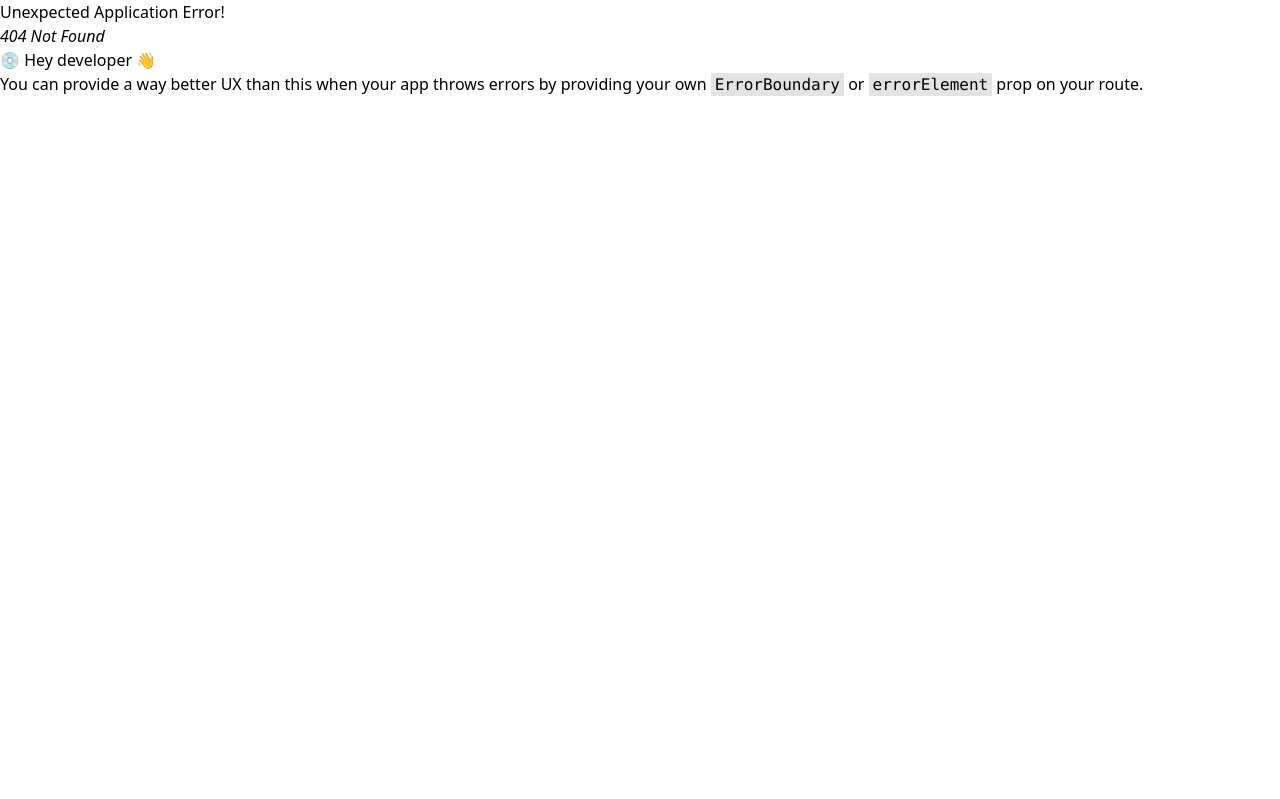
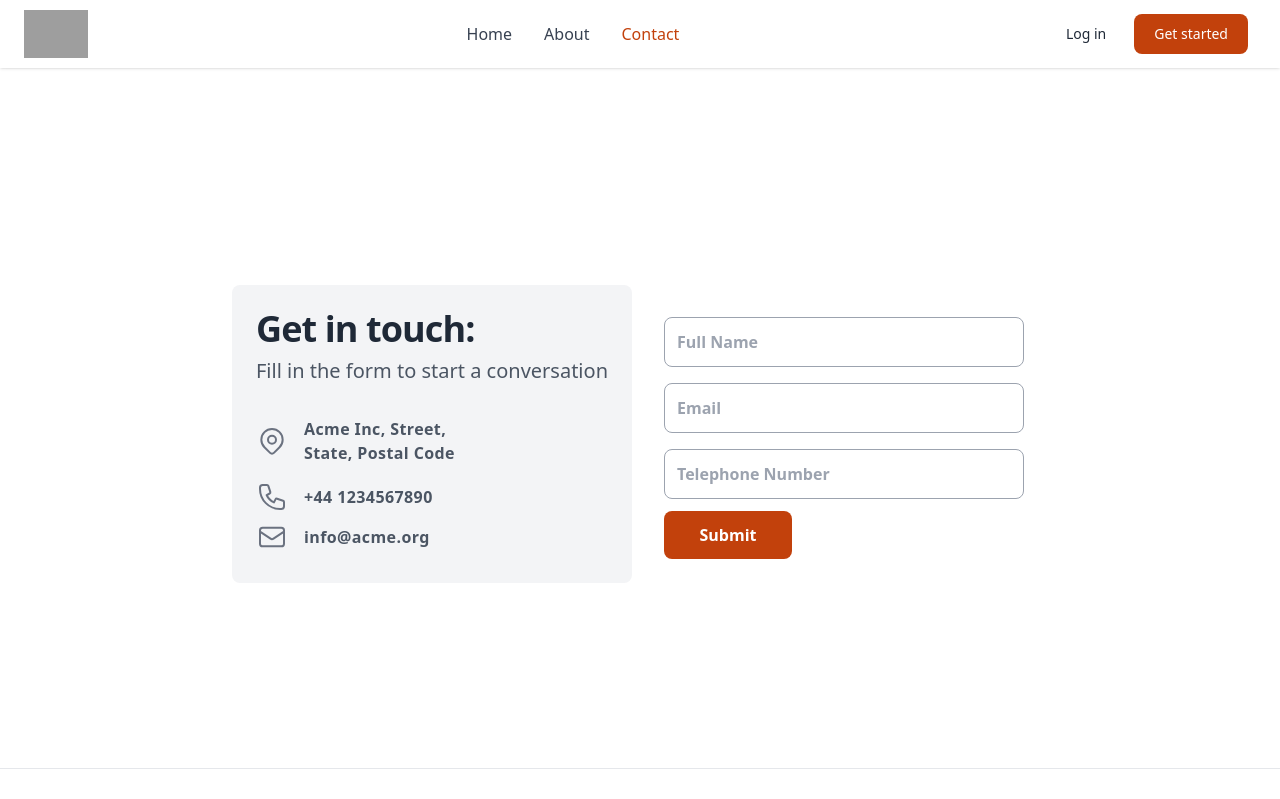
Before and after one commit to divya240918/React, a React (Vite) app in the folder 06reactRouter/: page /contact in a window 1280 px wide. Before the commit this address had no page. Shown: the top 799 px of the page. Built offline with nearby package versions, Linux system fonts and the light colour scheme; grey boxes are pictures that could not be loaded.

Commit message:
conatct page added

```diff
--- /dev/null
+++ b/06reactRouter/src/components/Contact/Contact.jsx
@@ -0,0 +1,142 @@
+import React from 'react'
+
+export default function Contact() {
+    return (
+        <div className="relative flex items-top justify-center min-h-[700px] bg-white sm:items-center sm:pt-0">
+            <div className="max-w-6xl mx-auto sm:px-6 lg:px-8">
+                <div className="mt-8 overflow-hidden">
+                    <div className="grid grid-cols-1 md:grid-cols-2">
+                        <div className="p-6 mr-2 bg-gray-100 sm:rounded-lg">
+                            <h1 className="text-3xl sm:text-4xl text-gray-800 font-extrabold tracking-tight">
+                                Get in touch:
+                            </h1>
+                            <p className="text-normal text-lg sm:text-xl font-medium text-gray-600 mt-2">
+                                Fill in the form to start a conversation
+                            </p>
+
+                            <div className="flex items-center mt-8 text-gray-600">
+                                <svg
+                                    fill="none"
+                                    stroke="currentColor"
+                                    stroke-linecap="round"
+                                    stroke-linejoin="round"
+                                    stroke-width="1.5"
+                                    viewBox="0 0 24 24"
+                                    className="w-8 h-8 text-gray-500"
+                                >
+                                    <path
+                                        stroke-linecap="round"
+                                        stroke-linejoin="round"
+                                        stroke-width="1.5"
+                                        d="M17.657 16.657L13.414 20.9a1.998 1.998 0 01-2.827 0l-4.244-4.243a8 8 0 1111.314 0z"
+                                    />
+                                    <path
+                                        stroke-linecap="round"
+                                        stroke-linejoin="round"
+                                        stroke-width="1.5"
+                                        d="M15 11a3 3 0 11-6 0 3 3 0 016 0z"
+                                    />
+                                </svg>
+                                <div className="ml-4 text-md tracking-wide font-semibold w-40">
+                                    Acme Inc, Street, State, Postal Code
+                                </div>
+                            </div>
+
+                            <div className="flex items-center mt-4 text-gray-600">
+                                <svg
+                                    fill="none"
+                                    stroke="currentColor"
+                                    stroke-linecap="round"
+                                    stroke-linejoin="round"
+                                    stroke-width="1.5"
+                                    viewBox="0 0 24 24"
+                                    className="w-8 h-8 text-gray-500"
+                                >
+                                    <path
+                                        stroke-linecap="round"
+                                        stroke-linejoin="round"
+                                        stroke-width="1.5"
+                                        d="M3 5a2 2 0 012-2h3.28a1 1 0 01.948.684l1.498 4.493a1 1 0 01-.502 1.21l-2.257 1.13a11.042 11.042 0 005.516 5.516l1.13-2.257a1 1 0 011.21-.502l4.493 1.498a1 1 0 01.684.949V19a2 2 0 01-2 2h-1C9.716 21 3 14.284 3 6V5z"
+                                    />
+                                </svg>
+                                <div className="ml-4 text-md tracking-wide font-semibold w-40">
+                                    +44 1234567890
+                                </div>
+                            </div>
+
+                            <div className="flex items-center mt-2 text-gray-600">
+                                <svg
+                                    fill="none"
+                                    stroke="currentColor"
+                                    stroke-linecap="round"
+                                    stroke-linejoin="round"
+                                    stroke-width="1.5"
+                                    viewBox="0 0 24 24"
+                                    className="w-8 h-8 text-gray-500"
+                                >
+                                    <path
+                                        stroke-linecap="round"
+                                        stroke-linejoin="round"
+                                        stroke-width="1.5"
+                                        d="M3 8l7.89 5.26a2 2 0 002.22 0L21 8M5 19h14a2 2 0 002-2V7a2 2 0 00-2-2H5a2 2 0 00-2 2v10a2 2 0 002 2z"
+                                    />
+                                </svg>
+                                <div className="ml-4 text-md tracking-wide font-semibold w-40">
+                                    info@acme.org
+                                </div>
+                            </div>
+                        </div>
+
+                        <form className="p-6 flex flex-col justify-center">
+                            <div className="flex flex-col">
+                                <label for="name" className="hidden">
+                                    Full Name
+                                </label>
+                                <input
+                                    type="name"
+                                    name="name"
+                                    id="name"
+                                    placeholder="Full Name"
+                                    className="w-100 mt-2 py-3 px-3 rounded-lg bg-white border border-gray-400 text-gray-800 font-semibold focus:border-orange-500 focus:outline-none"
+                                />
+                            </div>
+
+                            <div className="flex flex-col mt-2">
+                                <label for="email" className="hidden">
+                                    Email
+                                </label>
+                                <input
+                                    type="email"
+                                    name="email"
+                                    id="email"
+                                    placeholder="Email"
+                                    className="w-100 mt-2 py-3 px-3 rounded-lg bg-white border border-gray-400 text-gray-800 font-semibold focus:border-orange-500 focus:outline-none"
+                                />
+                            </div>
+
+                            <div className="flex flex-col mt-2">
+                                <label for="tel" className="hidden">
+                                    Number
+                                </label>
+                                <input
+                                    type="tel"
+                                    name="tel"
+                                    id="tel"
+                                    placeholder="Telephone Number"
+                                    className="w-100 mt-2 py-3 px-3 rounded-lg bg-white border border-gray-400 text-gray-800 font-semibold focus:border-orange-500 focus:outline-none"
+                                />
+                            </div>
+
+                            <button
+                                type="submit"
+                                className="md:w-32 bg-orange-700 hover:bg-blue-dark text-white font-bold py-3 px-6 rounded-lg mt-3 hover:bg-orange-600 transition ease-in-out duration-300"
+                            >
+                                Submit
+                            </button>
+                        </form>
+                    </div>
+                </div>
+            </div>
+        </div>
+    );
+}
--- a/06reactRouter/src/components/Header/header.jsx
+++ b/06reactRouter/src/components/Header/header.jsx
@@ -52,6 +52,16 @@
                                     About
                                 </NavLink>
                             </li>
+                            <li>
+                                <NavLink
+                                    to="/contact"
+                                    className={({ isActive }) =>
+                                        `block py-2 pr-4 pl-3 duration-200 ${isActive ? "text-orange-700" : "text-gray-700"} border-b border-gray-100 hover:bg-gray-50 lg:hover:bg-transparent lg:border-0 hover:text-orange-700 lg:p-0`
+                                    }
+                                >
+                                    Contact
+                                </NavLink>
+                            </li>
 
 
                         </ul>
--- a/06reactRouter/src/main.jsx
+++ b/06reactRouter/src/main.jsx
@@ -6,6 +6,7 @@
 import Layout from './Layout.jsx'
 import Home from "./components/Home/Home.jsx"
 import About from "./components/About/About.jsx"
+import Contact from "./components/Contact/Contact.jsx"
 
 const router = createBrowserRouter([
   {
@@ -19,6 +20,10 @@
       {
         path: "about",
         element: <About />
+      },
+      {
+        path: "contact",
+        element: <Contact />
       }
     ]
   }
```
